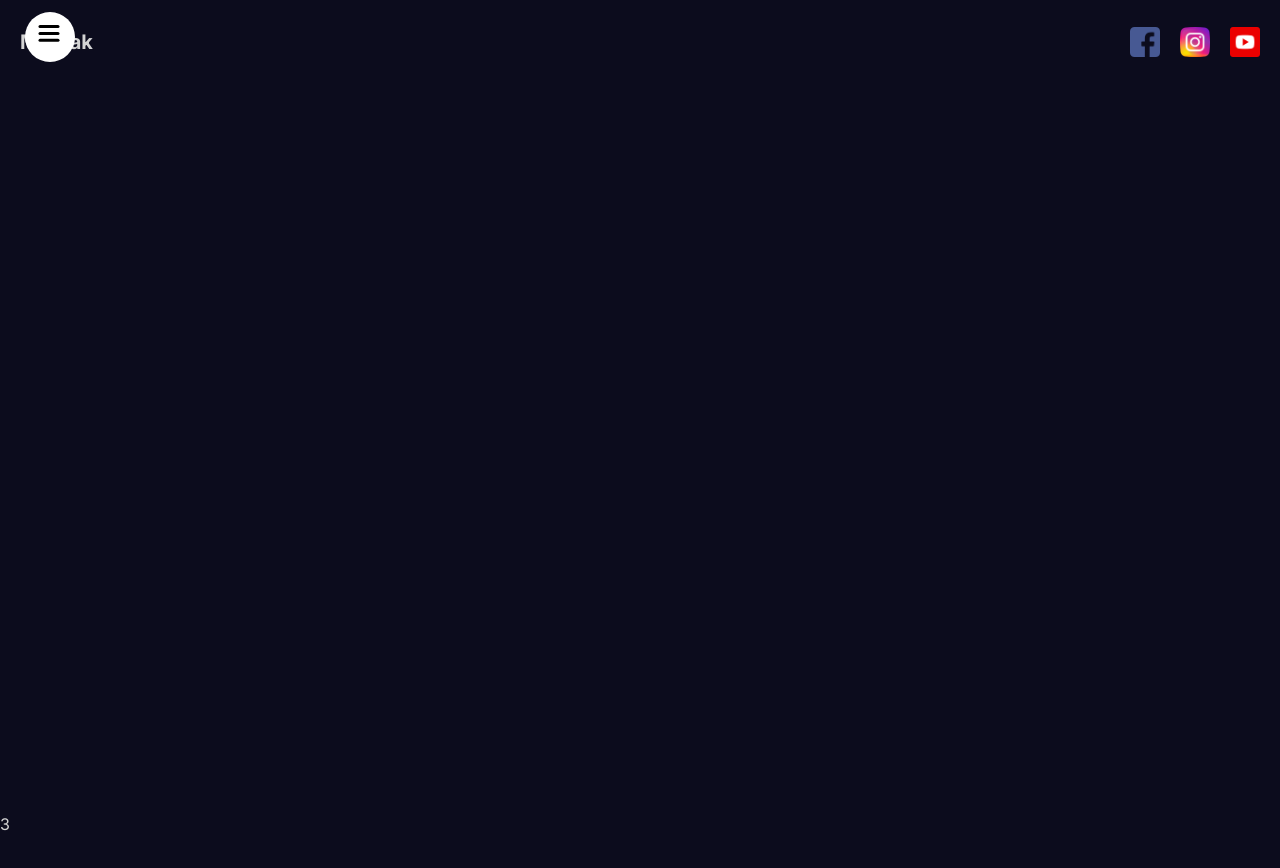
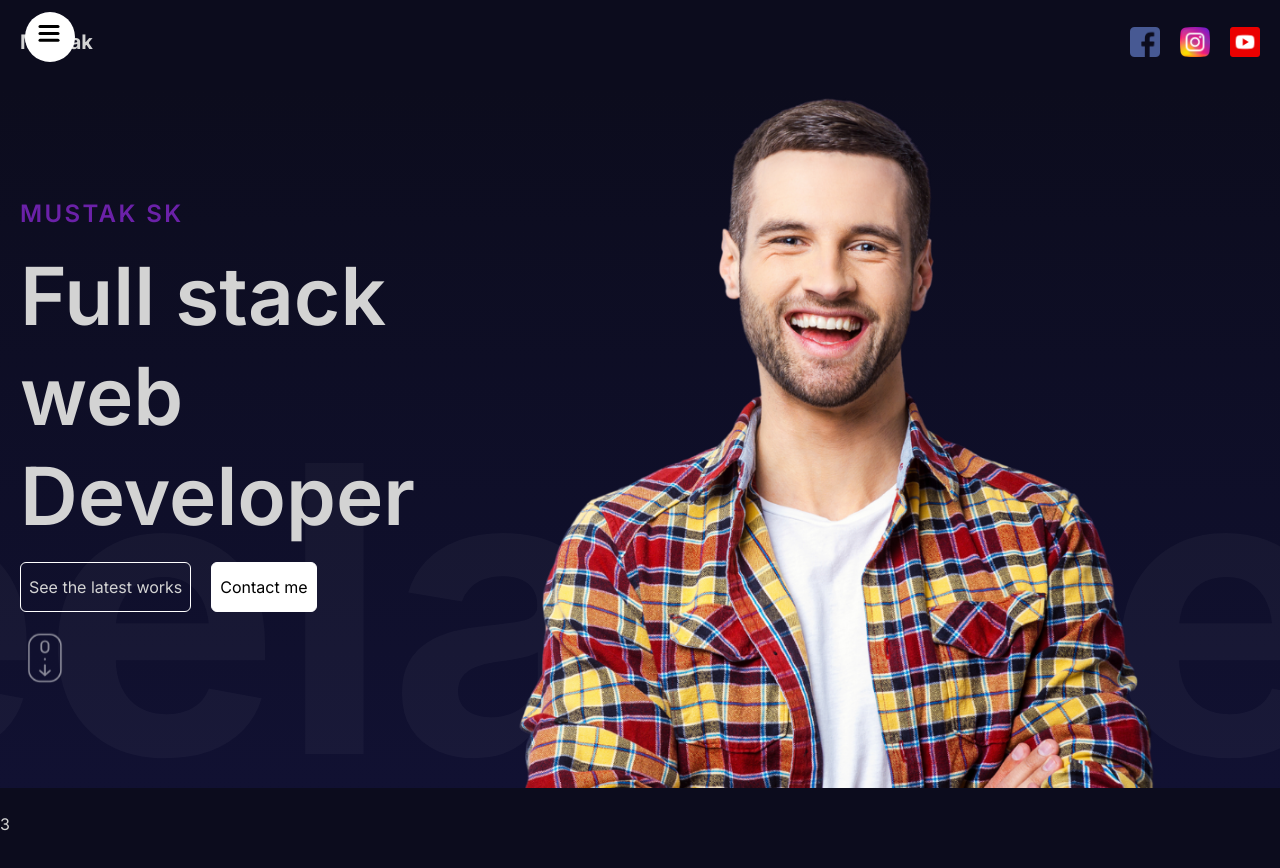
Before and after one commit to Mustak9009/project-2-portfolio-web, a Next.js app: page / in a window 1280 px wide. Shown: the top 868 px of the page. Built offline with nearby package versions, Linux system fonts and the light colour scheme.

Commit message:
add text animation

```diff
--- /dev/null
+++ b/src/app/components/Hero/index.tsx
@@ -0,0 +1,65 @@
+'use client'
+import React from "react";
+import Image from "next/image";
+import {motion,Variants} from 'framer-motion';
+const textVariants:Variants = {
+  initial:{
+    x:-500,
+    opacity:0
+  },
+  animate:{
+    x:0,
+    opacity:1,
+    transition:{
+      duration:1,
+      staggerChildren:0.2
+    }
+  },
+  scrollButton:{
+    opacity:0,
+    y:10,
+    transition:{
+      duration:1,
+      repeat:Infinity,
+    }
+  }
+}
+const textSliderVarients:Variants = {
+  initial:{
+    x:0
+  },
+  animate:{ //width is importent (ex: w-1/2) for scrolling animation
+    x:"-200%",
+    transition:{
+      repeat:Infinity,
+      duration:20,
+      staggerChildren:0.1,
+      repeatType:'mirror'
+    }
+  }
+}
+export default function Hero() {
+  return (
+    <div className="hero relative overflow-hidden px-5">
+      <motion.div variants={textVariants} initial='initial' animate='animate' className="wrapper h-full max-w-[1500px] mx-auto">
+        <motion.div variants={textVariants} className="textContainer w-2/5 h-full flex justify-center flex-col gap-4  relative z-10">
+          <motion.span variants={textVariants} className="uppercase text-purple-800 text-2xl tracking-widest font-semibold">Mustak sk</motion.span>
+          <motion.h1 variants={textVariants} className="text-[5rem] font-semibold leading-tight">Full stack web Developer</motion.h1>
+          <motion.div variants={textVariants} className="space-x-5">
+            <motion.button variants={textVariants} className="btn">See the latest works</motion.button>
+            <motion.button variants={textVariants} className="btn !bg-white text-black hover:!bg-gray-100">Contact me</motion.button>
+          </motion.div>
+          <motion.img variants={textVariants} animate={'scrollButton'} src={'/img/scroll.png'} alt="scroll" width={50} height={50}/>
+        </motion.div>
+      </motion.div>
+      <motion.div variants={textSliderVarients} initial='initial' animate='animate' className="slidingTextContainer absolute  text-[50vh] -bottom-[120px] whitespace-nowrap text-[#ffffff09] w-1/2 font-bold">
+         <p>
+          Freelance content creator influencer
+         </p>
+      </motion.div>
+        <div className="imageContainer h-full absolute top-0 right-0">
+          <Image src={"/img/hero.png"} alt="Mustak" width={900} height={300} />
+        </div>
+    </div>
+  );
+}
--- a/src/app/components/Sidebar/index.tsx
+++ b/src/app/components/Sidebar/index.tsx
@@ -1,6 +1,5 @@
 "use client";
-import Link from "next/link";
-import React, { useState } from "react";
+import React, { useEffect, useRef, useState } from "react";
 import { motion, Variants } from "framer-motion";
 const variants: Variants = {
   open: {
@@ -45,9 +44,23 @@ const linkItemVarients:Variants = {
 }
 export default function Index() {
   const [open, setIsOpen] = useState<boolean>(false);
+  const sideBarRef = useRef<HTMLDivElement | null>(null);
+  useEffect(()=>{
+    const handleOutsideClick = (e:MouseEvent) =>{
+      if(sideBarRef.current && !sideBarRef.current.contains(e.target as Node)){
+        setIsOpen(false);
+      }else{
+        setIsOpen(true);
+      }
+    }
+    document.addEventListener('click',handleOutsideClick);
+    return () =>{
+      document.removeEventListener('click',handleOutsideClick);
+    }
+  },[open]);
   return (
-    <motion.div variants={variants} initial={'close'}   animate={open ? "open" : "close"} className="sidebar bg-white w-[300px] overflow-hidden text-black fixed top-0 left-0 bottom-0">
-       <motion.div variants={linkVarients} className={`links flex  justify-center items-center flex-col absolute top-0 left-0 bottom-0 gap-10 text-2xl w-full h-full [&>a]:font-medium `}>
+    <motion.div variants={variants} initial={'close'}   animate={open ? "open" : "close"} className="sidebar bg-white w-[300px] overflow-hidden text-black fixed top-0 left-0 bottom-0 z-40">
+       <motion.div ref={sideBarRef} variants={linkVarients} className={`links flex  justify-center items-center flex-col absolute top-0 left-0 bottom-0 gap-10 text-2xl w-full h-full [&>a]:font-medium `}>
         <motion.a variants={linkItemVarients} href={"#homePage"}>HomePage</motion.a>
         <motion.a variants={linkItemVarients} href={"#services"}>Services</motion.a>
         <motion.a variants={linkItemVarients} href={"#portfolio"}>Portfolio</motion.a>
--- a/src/app/components/index.ts
+++ b/src/app/components/index.ts
@@ -1,2 +1,3 @@
 export {default as NavBar} from './NavBar';
 export {default as Sidebar} from './Sidebar';
+export {default as Hero} from './Hero';
--- a/src/app/globals.css
+++ b/src/app/globals.css
@@ -19,3 +19,10 @@ body{
 .sidebar .links > a:hover{
   @apply text-gray-700 !transform !scale-125 ease-linear duration-100  !transition-transform;
 }
+.hero{
+  height: calc(100vh - 100px);
+  background: linear-gradient(180deg,#0c0c1d,#111132);
+}
+.btn{
+  @apply bg-transparent  px-2 py-3 border border-white rounded-md;
+}
--- a/src/app/page.tsx
+++ b/src/app/page.tsx
@@ -1,14 +1,25 @@
-import { NavBar } from "./components";
+import { Hero, NavBar } from "./components";
 export default function Home() {
   return (
-    <main className="layout container mx-auto">
+    <main className="layout">
       <section id="homePage" className="component">
-        <NavBar />
+        <div className="container mx-auto">
+          <NavBar />
+        </div>
+        <Hero />
       </section>
-      <section id="services" className="component">3</section>
-      <section id="portfolio" className="component">4</section>
-      <section id="contact" className="component">5</section>
-      <section id="about" className="component">6</section>
+      <section id="services" className="component">
+        3
+      </section>
+      <section id="portfolio" className="component">
+        4
+      </section>
+      <section id="contact" className="component">
+        5
+      </section>
+      <section id="about" className="component">
+        6
+      </section>
       {/* <Test />
       <Test /> */}
     </main>
```
